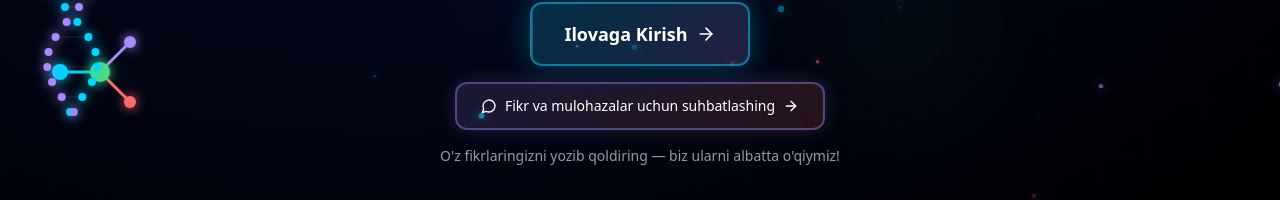
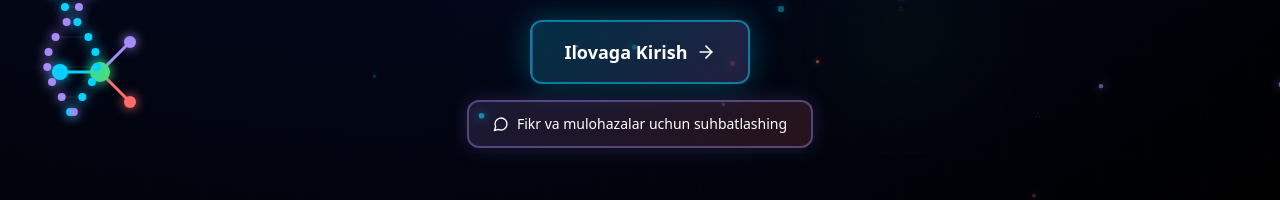
Before and after one commit to bozorovboburjon408-art/chemflare, a React (Vite) app: page / in a window 1280 px wide. Shown: the part 598-798 px from the top of the page. Built offline with nearby package versions, Linux system fonts and the light colour scheme; the HTML template or start-up script is replaced by a standard one.

Commit message:
Reverted to commit 1ab9788d02d490c548df72770845f9a63c9fae68

```diff
--- a/src/components/IntroAnimation.tsx
+++ b/src/components/IntroAnimation.tsx
@@ -681,22 +681,8 @@ const IntroAnimation = ({ onComplete }: IntroAnimationProps) => {
                     <span className="relative flex items-center gap-2">
                       <MessageCircle className="w-4 h-4" />
                       Fikr va mulohazalar uchun suhbatlashing
-                      <ArrowRight className="w-4 h-4 group-hover:translate-x-1 transition-transform" />
                     </span>
                   </motion.a>
-
-                  {/* Motivational text below */}
-                  <motion.p
-                    className="text-center text-sm"
-                    style={{
-                      color: "rgba(255, 255, 255, 0.6)",
-                    }}
-                    initial={{ opacity: 0 }}
-                    animate={{ opacity: 1 }}
-                    transition={{ delay: 0.5 }}
-                  >
-                    O'z fikrlaringizni yozib qoldiring — biz ularni albatta o'qiymiz!
-                  </motion.p>
                 </motion.div>
               )}
             </AnimatePresence>
```
